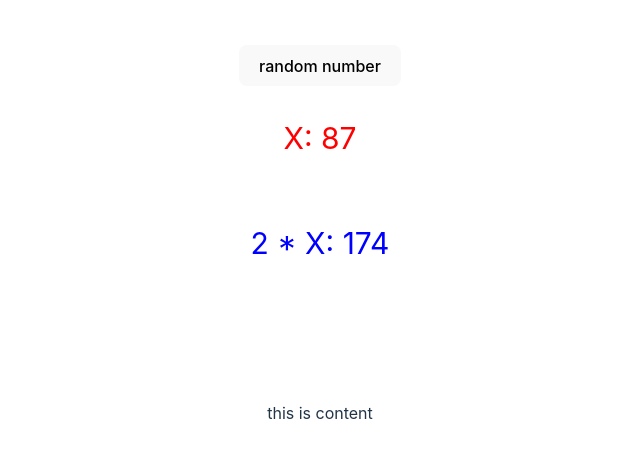
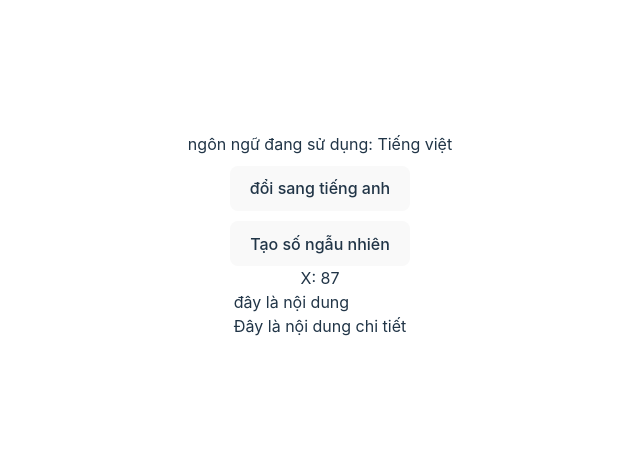
Before and after one commit to slade77777/reactjs-project-railway64, a React (Vite) app: page /calculate in a window 1280 px wide. Shown: the part 165-622 px from the top of the page, without its empty margins (320-960 px from the left). Built offline with nearby package versions, Linux system fonts and the light colour scheme.

Commit message:
styled component

```diff
--- a/package.json
+++ b/package.json
@@ -27,9 +27,12 @@
     "@typescript-eslint/eslint-plugin": "^5.59.0",
     "@typescript-eslint/parser": "^5.59.0",
     "@vitejs/plugin-react": "^4.0.0",
+    "autoprefixer": "^10.4.14",
     "eslint": "^8.38.0",
     "eslint-plugin-react-hooks": "^4.6.0",
     "eslint-plugin-react-refresh": "^0.3.4",
+    "postcss": "^8.4.25",
+    "tailwindcss": "^3.3.2",
     "typescript": "^5.0.2",
     "vite": "^4.3.9"
   }
--- a/src/components/UserForm.tsx
+++ b/src/components/UserForm.tsx
@@ -19,45 +19,6 @@ const UserForm = () => {
   const navigate = useNavigate();
   const [name, setName] = useState('')
   const [age, setAge] = useState('')
-  const [second, setSecond] = useState(0);
-
-  useEffect(() => {
-    // alert('component is mounting')
-    if (name.length > 10) {
-      alert('Name is too long')
-    }
-    if (Number(age) > 70) {
-      alert('Age is too old')
-    }
-  }, [name, age])
-
-  function handleMouse() {
-    console.log(123);
-    setSecond(0)
-  }
-
-  useEffect(() => {
-    document.addEventListener('mousemove', handleMouse)
-
-    return () => {
-      document.removeEventListener('mousemove',handleMouse)
-    }
-  }, [])
-
-  useEffect(() => {
-    setInterval(() => {
-        setSecond(time => time + 1)
-    }, 1000)
-  }, [])
-
-  useEffect(() => {
-    if (second === 20) {
-      alert('ban con trong nay khong?')
-      setSecond(0)
-    }
-  }, [second])
-
-  console.log(second)
 
   function onSubmit(data: any) {
     dataContext?.changeUser({password: data.password});
@@ -65,9 +26,6 @@ const UserForm = () => {
   }
 
   return <div>
-    <div>
-      <p className="title">you are looking in this page for {second} seconds</p>
-    </div>
     <form onSubmit={handleSubmit(onSubmit)}>
       <div>
         <label className="title">Name: </label>
--- a/src/index.css
+++ b/src/index.css
@@ -1,3 +1,7 @@
+@tailwind base;
+@tailwind components;
+@tailwind utilities;
+
 :root {
   font-family: Inter, system-ui, Avenir, Helvetica, Arial, sans-serif;
   line-height: 1.5;
--- /dev/null
+++ b/src/lang.ts
@@ -0,0 +1,11 @@
+export const words = {
+  vi: {
+    content: 'đây là nội dung'
+  },
+  en: {
+    content: 'this is content'
+  },
+  tbn: {
+    content: 'djasnfjdsf'
+  }
+}
--- a/src/page/Calculate.tsx
+++ b/src/page/Calculate.tsx
@@ -1,9 +1,18 @@
-import {memo, useEffect, useState} from "react";
+import {createContext, memo, useContext, useEffect, useState} from "react";
 import styled from "styled-components";
+import {words} from "../lang.ts";
+
+const ContentDetail = () => {
+  const locale = useContext(LocaleContext)
+  return <p>{locale === 'vi' ? 'Đây là nội dung chi tiết' :  'this is detail content'}</p>
+}
 
 const Content = () => {
-  console.log('content componet is render')
-  return <div> this is content </div>
+  const locale = useContext(LocaleContext)
+  return <div>
+    <p>{words[locale].content}</p>
+    <ContentDetail />
+  </div>
 }
 
 const ContentStyled = styled(Content)`
@@ -13,8 +22,11 @@ const ContentStyled = styled(Content)`
   background-color: #535bf2;
 `
 
+const LocaleContext = createContext<'vi' | 'en'>('vi');
+
 const Calculate = () => {
   const [randomNumber, setRandomNumber] = useState(0)
+  const [locale, setLocale] = useState<'vi' | 'en'>('vi')
 
   function generateNumber() {
     const newNumber = Math.round(Math.random() * 100);
@@ -25,13 +37,21 @@ const Calculate = () => {
     generateNumber();
   }, [])
 
-  return <Container>
-    <div><button onClick={generateNumber}>random number</button></div>
-    <Paragraph>X: {randomNumber}</Paragraph>
-    <Paragraph inputColor="blue">2 * X: {randomNumber * 2}</Paragraph>
-    <Paragraph inputColor="white">3 * X: {randomNumber * 3}</Paragraph>
-    <ContentStyled />
-  </Container>
+  function changeLanguage() {
+    setLocale(locale === 'vi' ? 'en' : 'vi');
+  }
+
+  return (
+    <LocaleContext.Provider value={locale}>
+      <Container>
+        <p>{locale === 'vi' ? 'ngôn ngữ đang sử dụng' : 'Language'}: {locale === 'vi' ? 'Tiếng việt' : 'English'}</p>
+        <Button onClick={changeLanguage}>{locale === 'vi' ? 'đổi sang tiếng anh' : 'change to Vietnamese'}</Button>
+        <div><button onClick={generateNumber}>{locale === 'vi' ? 'Tạo số ngẫu nhiên' : 'Generate random number'}</button></div>
+        <p className="text-red-600 font-bold my-4">X: {randomNumber}</p>
+        <ContentStyled />
+      </Container>
+    </LocaleContext.Provider>
+  );
 }
 
 export const Container = styled.div`
@@ -47,5 +67,9 @@ const Paragraph = styled.p<{ inputColor?: string; }>`
   font-size: 30px;
 `
 
+const Button = styled.button`
+  margin: 10px;
+`
+
 
 export default Calculate;
```
Also changed, not shown: 1 other file (tests, documents, lock files or other folders).
